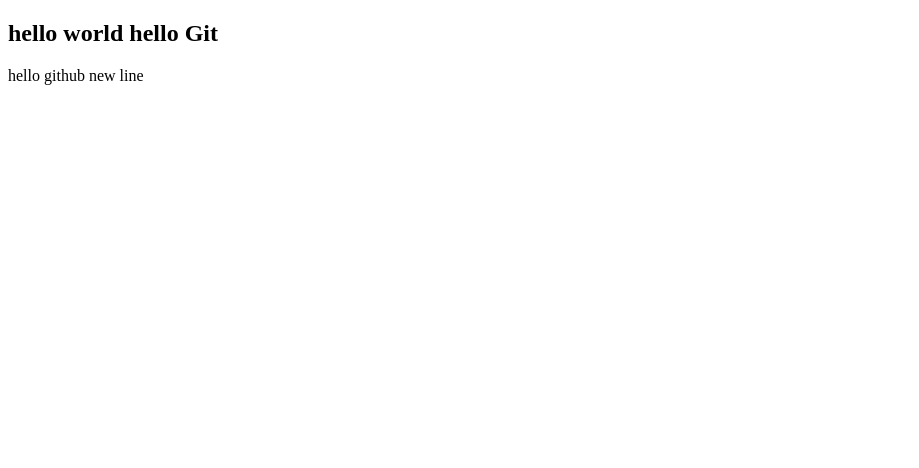
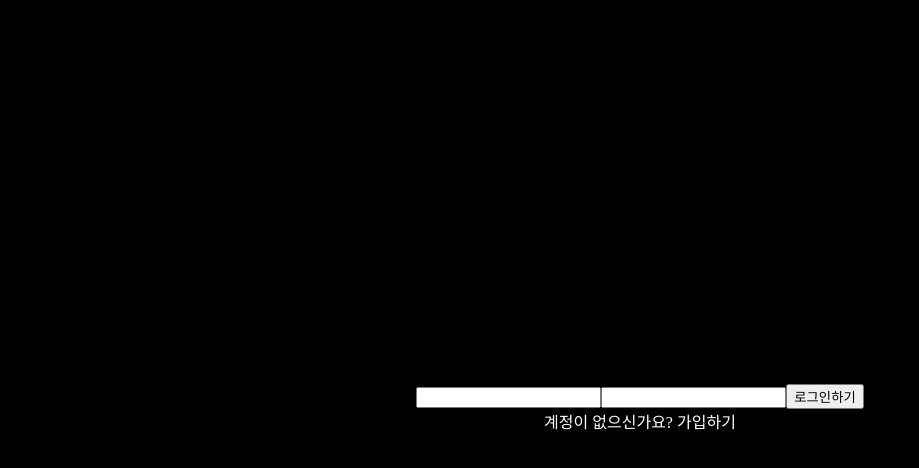
Before and after one commit to visioneight/clone-x-frontend, a Vue app: page /login in a window 1280 px wide. Shown: the top 468 px of the page, without its empty margins (0-919 px from the left). Built offline with nearby package versions, Linux system fonts and the light colour scheme.

Commit message:
#1 Init LoginPage

```diff
--- a/src/App.vue
+++ b/src/App.vue
@@ -1,15 +1,31 @@
 <template>
-  <h2>hello world hello Git</h2>
-  <div>hello github new line</div>
+  <div class="container"><LoginPage /></div>
+
+
 </template>
 
 <script>
-
+import LoginPage from './views/LoginPage.vue';
 export default {
   name: 'App',
-
-}
+  components: {
+    LoginPage
+  },
+};
 </script>
 
 <style>
+  body{
+      background-color: black;
+      color: white;
+
+
+  }
+  .container{
+      height:100vh;
+      display:flex;
+      flex-direction: column;
+      justify-content: center;
+      align-items: center;
+  }
 </style>
--- /dev/null
+++ b/src/views/LoginPage.vue
@@ -0,0 +1,35 @@
+<template>
+
+    <div>
+        <input type="test" :placeholer="Email" v-model="email">
+        <input type="password" :placeholer="Password" v-mode="password"/>
+
+        <button @click="login">로그인하기</button>
+    </div>
+    <div>
+        계정이 없으신가요?
+        <span>가입하기</span>
+    </div>
+
+</template>
+
+<script>
+export default {
+    name: "LoginPage",
+    data() {
+        return {
+            email: "",
+            password: "",
+        };
+    },
+    methods: {
+        login() {
+            console(this.email, this);
+        }
+    },
+};
+</script>
+
+<style>
+
+</style>
```
Also changed, not shown: src/components/EmitChildComponent.vue (added, +19 -0 lines), src/components/HelloWorld.vue (deleted, +0 -58 lines), src/components/PropsChildComponent.vue (added, +21 -0 lines).
